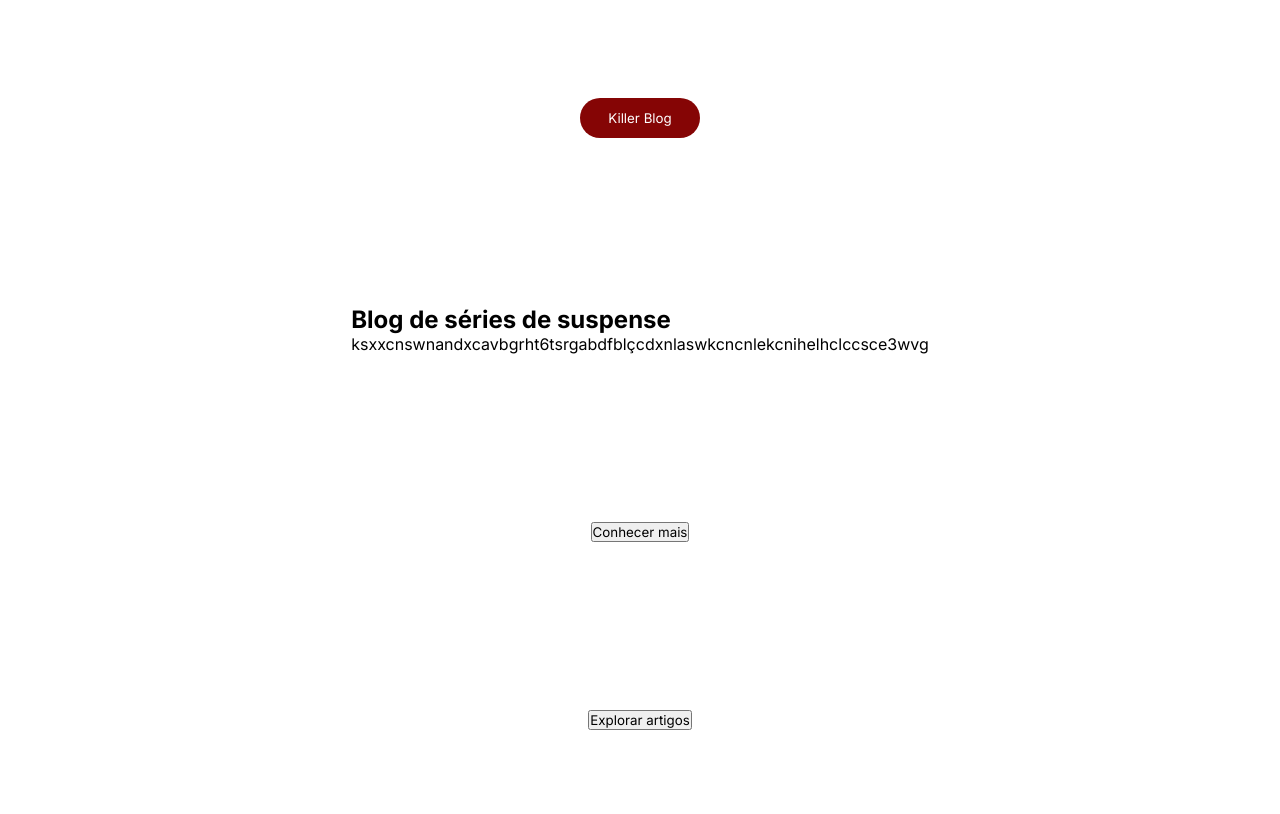
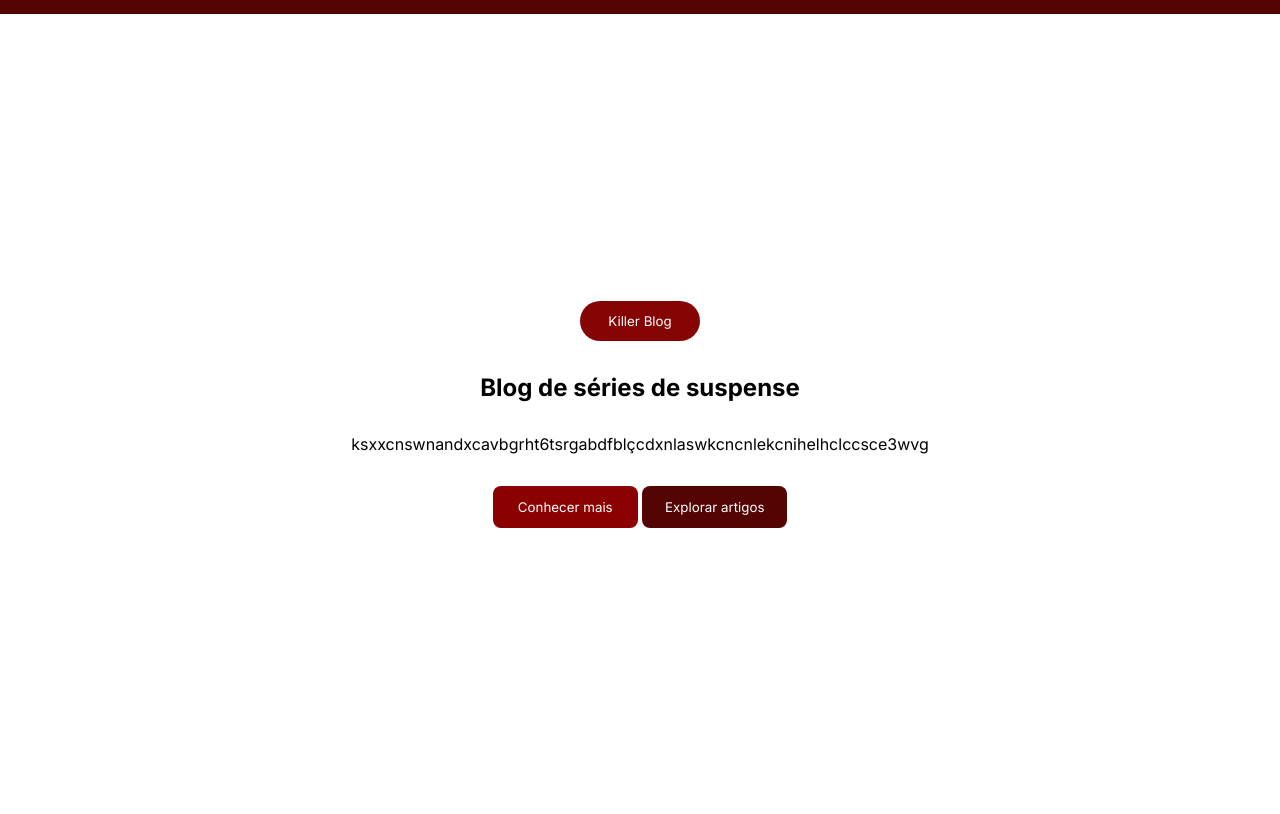
Before and after one commit to mariaamv/PWEB, a plain HTML site: page pweb blog/pages/main.html in a window 1280 px wide. Shown: the part 65-879 px from the top of the page. Drawn offline with Linux system fonts and the light colour scheme.

Commit message:
Add files via upload

```diff
--- a/pweb blog/pages/main.html
+++ b/pweb blog/pages/main.html
@@ -19,16 +19,18 @@
             </div>
         </header>
         <section class="sobre">
-            <button class="botao">Killer Blog</button>
+            <div>
+                <button class="botao">Killer Blog</button>
+            </div>
             <div class="texto">
                 <h1>Blog de séries de suspense </h1>
+            </div>
+            <div class="texto2">
                 <p>ksxxcnswnandxcavbgrht6tsrgabdfblçcdxnlaswkcncnlekcnihelhclccsce3wvg</p>
             </div>
-            <div class="bt1">
-                <button>Conhecer mais</button>
-            </div>
-            <div class="bt2">
-                <button>Explorar artigos</button>
+            <div>
+                <button class="bt1">Conhecer mais</button>
+                <button class="bt2">Explorar artigos</button>
             </div>
         </section>
     </main>
--- a/pweb blog/styles/main.css
+++ b/pweb blog/styles/main.css
@@ -26,6 +26,8 @@ header {
     display: flex;
     align-items: center;
     justify-content: center;
+    background-color: rgb(85, 4, 4);
+    color: #fff;
 }
 
 .categorias {
@@ -37,10 +39,11 @@ header {
 .sobre {
     display: flex;
     align-items: center;
-    justify-content: space-around;
+    justify-content: center;
     flex-direction: column;
     width: 100vw;
     height: 100vh;
+    gap: 2rem;
 }
 
 .botao {
@@ -51,3 +54,21 @@ header {
     border-radius: 35px;
     border: none;
 }
+
+.bt1 {
+    width: 145px;
+    height: 42px;
+    background-color: darkred;
+    color: #fff;
+    border-radius: 8px;
+    border: none;
+}
+
+.bt2 {
+    width: 145px;
+    height: 42px;
+    background-color: rgb(85, 4, 4);
+    color: #fff;
+    border-radius: 8px;
+    border: none;
+}
```
Also changed, not shown: pweb blog/pages/detalhes.html (+1 -6 lines).
